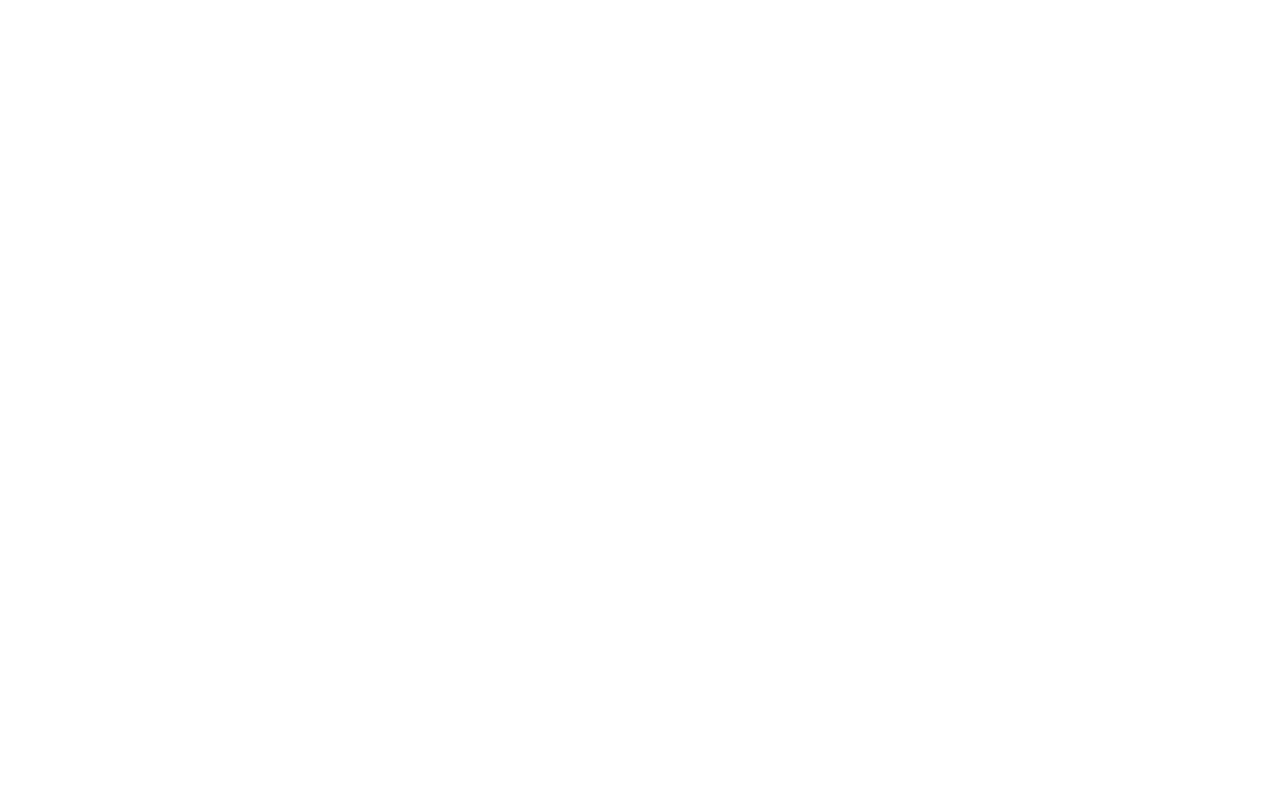
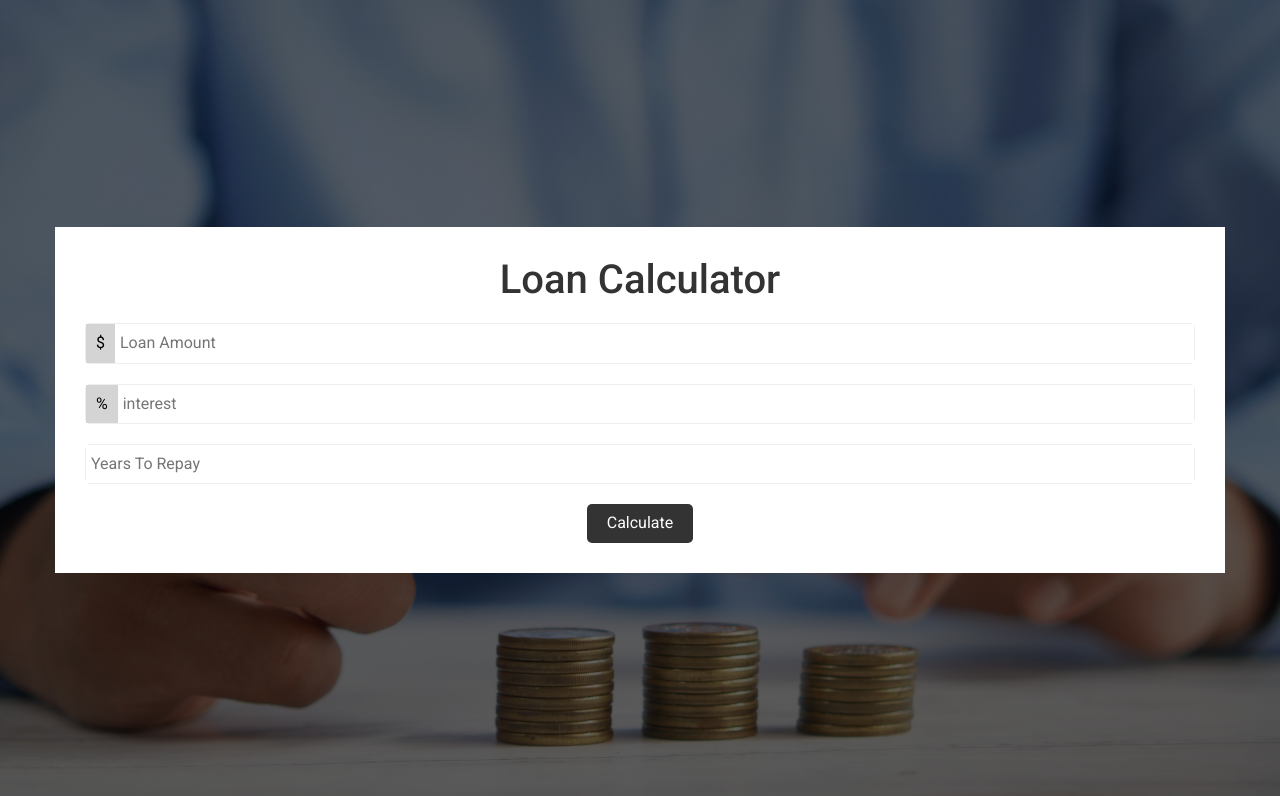
Before and after one commit to MahmoudsMohammed/loan_calculator, a plain HTML site: page index.html in a window 1280 px wide. Drawn offline with Linux system fonts and the light colour scheme.

Commit message:
ui of calculator

```diff
--- a/index.html
+++ b/index.html
@@ -20,6 +20,22 @@
     <title>Loan-calculator</title>
   </head>
   <body>
+    <div class="container">
+      <h1>Loan Calculator</h1>
+      <div>
+        <span>$</span>
+        <input type="number" name="loan" id="loan" placeholder="Loan Amount">
+      </div>
+      <div>
+        <span>%</span>
+        <input type="number" name="interest" id="interest" placeholder="interest">
+      </div>
+      <div>
+        <input type="number" name="years" id="years" placeholder="Years To Repay">
+      </div>
+      <button id="calc">Calculate</button>
+    </div>
+
 
     <!-- app js -->
     <script src="script/app.js"></script>
--- a/style/app.css
+++ b/style/app.css
@@ -1,12 +1,19 @@
-body{
+body {
   font-family: 'Roboto', sans-serif;
+  height: 100vh;
+  display: flex;
+  justify-content: center;
+  align-items: center;
+  background: linear-gradient(rgba(0, 0, 0, 0.6), rgba(0, 0, 0, 0.6)), url("../static/loan.jpg");
+  background-size: cover;
+  background-position: center center;
 }
-.container{
-  padding-left: 20px;
-  padding-right: 20px;
+.container {
+  padding: 30px;
   margin-left: auto;
   margin-right: auto;
-  width: 100%;
+  width: 90%;
+  background-color: white;
 }
 /* Small */
 @media (min-width: 768px) {
@@ -27,3 +34,42 @@ body{
   }
 }
 /* end main rules */
+.container h1{
+  margin: 0px auto 20px auto;
+  width: fit-content;
+  color: #333;
+  font-size: 40px;
+  font-weight: 500;
+}
+.container div{
+  display: flex;
+  align-items: center;
+  margin-bottom: 20px;
+  border: 1px solid #eee;
+  border-radius: 5px;
+}
+.container div span{
+  padding: 10px;
+  background-color: rgb(212, 212, 212);
+}
+.container div input{
+  flex: 1;
+  border: none;
+}
+.container div input:focus{
+  outline: none;
+}
+.container div input:last-of-type{
+  padding: 10px 5px;
+}
+button{
+  /* box model just work with block */
+  display: block;
+  width: fit-content;
+  margin: auto;
+  padding: 10px 20px ;
+  background-color: #333;
+  border: none;
+  color: white;
+  border-radius: 5px;
+}
```
Also changed, not shown: static/loan.jpg (added).
